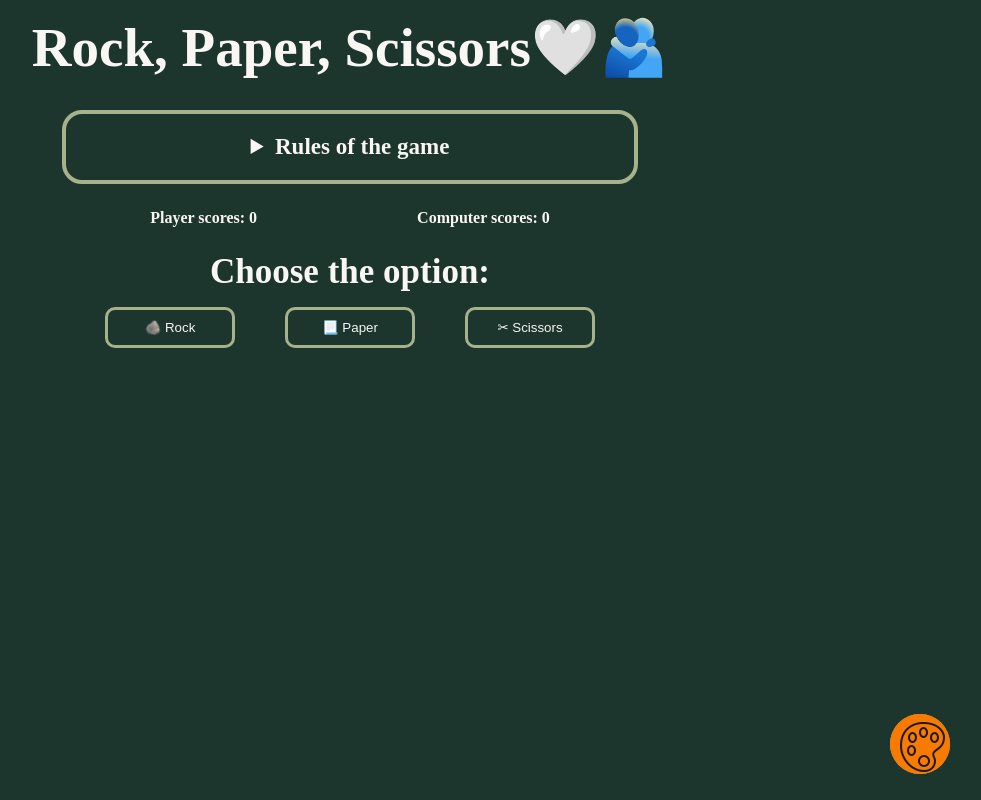
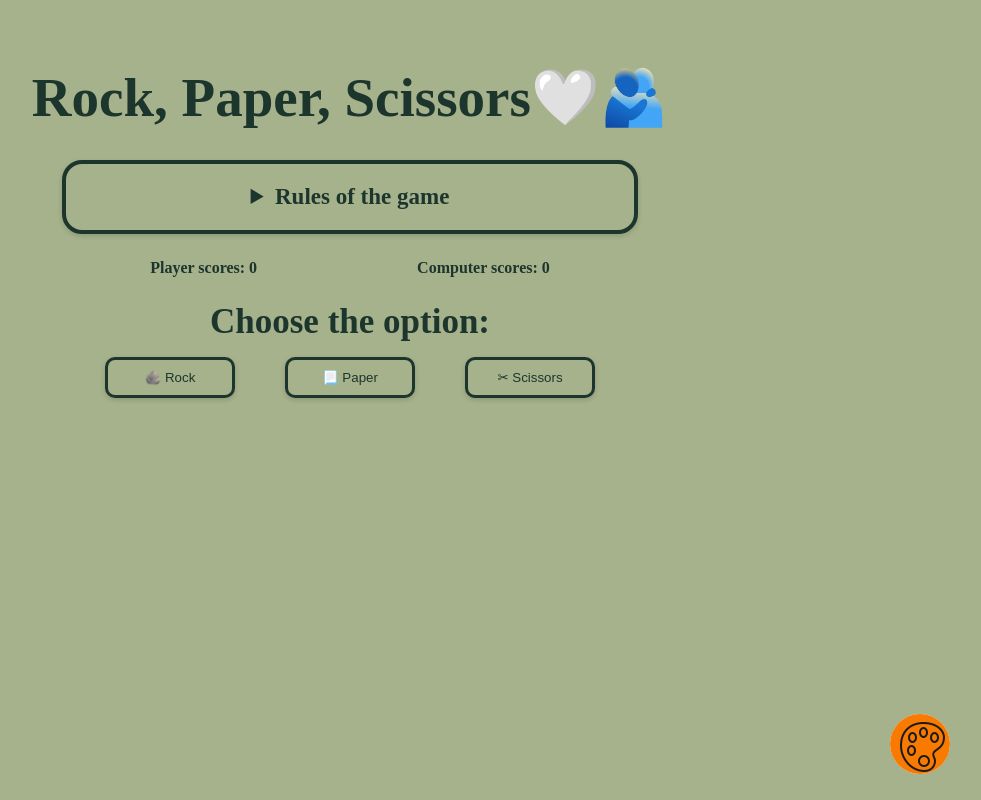
Before and after one commit to ruslanakol/rock-paper-scissors, a plain HTML site: page index.html in a window 1280 px wide. Both pictures are taken after a click on the element 1216 px from the left and 749 px from the top of the page. Shown: the whole page, without its empty margins (290-1271 px from the left). Drawn offline with Linux system fonts and the light colour scheme.

Commit message:
theme changer for light and dark mode

```diff
--- a/index.html
+++ b/index.html
@@ -6,9 +6,9 @@
     <title>Small sweet game</title>
     <link rel="stylesheet" href="styles.css">
 </head>
-<body>
+<body class="dark">
 <h1>Rock, Paper, Scissors🤍🫂</h1>
-    <details>
+    <details class="dark">
         <summary>Rules of the game</summary>
         <p>Two players simultaneously choose one of three hand gestures: rock, paper, or scissors.</p>
         <p>Rock crushes scissors, scissors cut paper, and paper covers rock.</p>
@@ -23,16 +23,16 @@
 
     <h2>Choose the option: </h2>
 <div class="buttons">
-    <button id="rock">&#x1FAA8 Rock</button>
-    <button id="paper">&#x1F4C3 Paper</button>
-    <button id="scissors">&#x2702 Scissors</button>
+    <button class="dark" id="rock">&#x1FAA8 Rock</button>
+    <button class="dark" id="paper">&#x1F4C3 Paper</button>
+    <button class="dark" id="scissors">&#x2702 Scissors</button>
 </div>
 <div class="results">
     <p id="results"></p>
 </div>
 
 
-<div class="theme-changer-div">
+<div class="theme-changer-div" id="theme-changer-div">
     <div class="first-layer"></div>
     <div class="second-layer"></div>
     <img id="theme-changer" class="theme-changer" src="img/palette.png" />
--- a/script.js
+++ b/script.js
@@ -0,0 +1,27 @@
+// for theme changer
+const themeBtn = document.getElementById('theme-changer-div');
+const details = document.querySelector('details');
+const button = document.querySelector('button');
+const rockBtn = document.getElementById('rock');
+const scissorsBtn = document.getElementById('scissors');
+const paperBtn = document.getElementById('paper');
+
+
+
+
+// theme changes
+themeBtn.addEventListener('click', () => {
+    // body
+    document.body.classList.toggle('dark');
+    document.body.classList.toggle('light');
+    //details border
+    details.classList.toggle('dark');
+    details.classList.toggle('light');
+    //buttons
+    rockBtn.classList.toggle('dark');
+    rockBtn.classList.toggle('light');
+    scissorsBtn.classList.toggle('dark');
+    scissorsBtn.classList.toggle('light');
+    paperBtn.classList.toggle('dark');
+    paperBtn.classList.toggle('light');
+});
--- a/styles.css
+++ b/styles.css
@@ -4,6 +4,9 @@
     box-sizing: border-box;
 }
 body {
+    transition: background 0.3s ease;
+}
+body.dark{
     background: #1C352D;
     color: #F9F6F3;
     display: flex;
@@ -11,11 +14,23 @@ body {
     justify-content: center;
     align-items: center;
 }
+body.light{
+    background: #A6B28B;
+    color: #1C352D;
+    display: flex;
+    flex-direction: column;
+    justify-content: center;
+    align-items: center;
+}
 h1 {
+    padding-top: 50px;
     margin: 15px;
     font-size: 55px;
 }
 details {
+    transition: background 0.3s ease;
+}
+details.dark{
     display: flex;
     flex-direction: column;
     text-align: center;
@@ -26,6 +41,20 @@ details {
     cursor: pointer;
     border-radius: 20px;
     padding: 20px;
+    box-shadow: 0 2px 5px rgba(255, 255, 255,0.15);
+}
+details.light{
+    display: flex;
+    flex-direction: column;
+    text-align: center;
+    border: 4px solid #1C352D;
+    width: 45%;
+    height: 60%;
+    margin: 15px;
+    cursor: pointer;
+    border-radius: 20px;
+    padding: 20px;
+    box-shadow: 0 2px 5px rgba(0,0,0,0.15);
 }
 summary {
     font-weight: bold;
@@ -54,36 +83,61 @@ h2 {
     gap: 50px;
 }
 button {
+    transition: background 0.3s ease;
+}
+button.dark {
     border: 3px solid #A6B28B;
     background-color: #1C352D;
     color: #F9F6F3;
+    width: 150px;
+    cursor: pointer;
+    transition: transform 0.2s ease;
+    box-shadow: 0 2px 5px rgba(255, 255, 255,0.15);
+    padding: 10px 20px;
+    border-radius: 15px;
+    font-size: 1.1rem;
+}
+
+button.light {
+    border: 3px solid #1C352D;
+    background-color: #A6B28B;
+    color: #1C352D;
     padding: 10px 20px;
     border-radius: 10px;
     width: 130px;
     cursor: pointer;
     transition: transform 0.2s ease;
+    box-shadow: 0 2px 5px rgba(0,0,0,0.15);
 }
 button:hover {
+    transform: scale(1.15);
+}
+button.dark:hover {
     transform: scale(1.15);
     background-color: #A6B28B;
     color: #1C352D;
     border-color: #A6B28B;
 }
+
+button.light:hover {
+    transform: scale(1.15);
+    background-color: #1C352D;
+    color: #F9F6F3;
+    border-color: #1C352D;
+}
 .theme-changer-div {
-     position: absolute;  /* або relative, якщо треба всередині контейнера */
+     position: absolute;
      bottom: 3%;
      right: 3%;
      border-radius: 50%;
      z-index: 3;
  }
-
-/* перший шар */
 .first-layer {
     position: absolute;
     bottom: 3%;
     right: 3%;
     border-radius: 50%;
-    background-color: #A6B28B;
+    background-color: #F9F6F3;
     z-index: 1;
     padding: 30px;
 }
@@ -102,13 +156,11 @@ button:hover {
 .second-layer:hover {
     background: linear-gradient(to right, rgba(249, 122, 0, 0), #F97A00);
     transform: translateX(15px) rotate(45deg);
-
 }
-/* картинка */
 .theme-changer {
-    position: relative; /* відображається поверх */
+    position: relative;
     z-index: 3;
-    width: 50px; /* підлаштуй розмір */
+    width: 50px;
     height: 50px;
     bottom: 3%;
     right: 10%;
```
